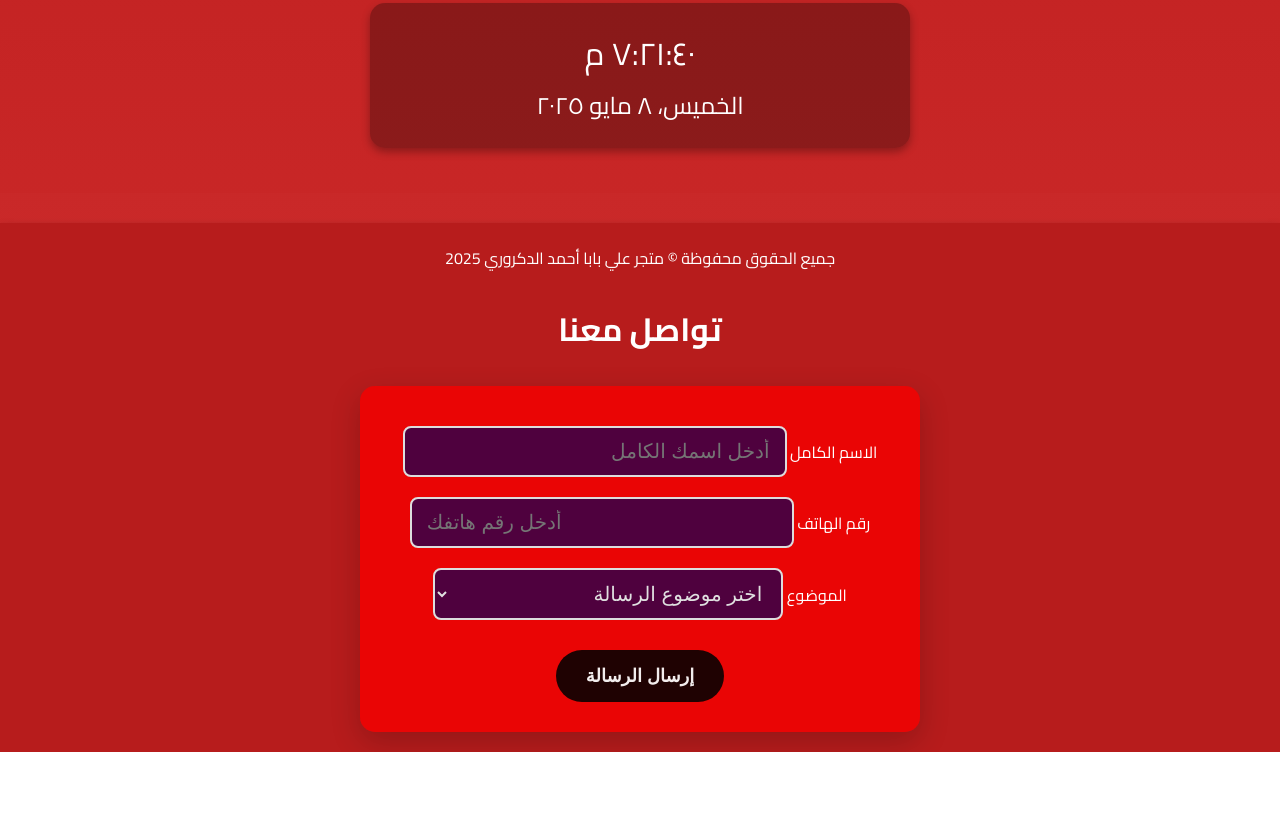
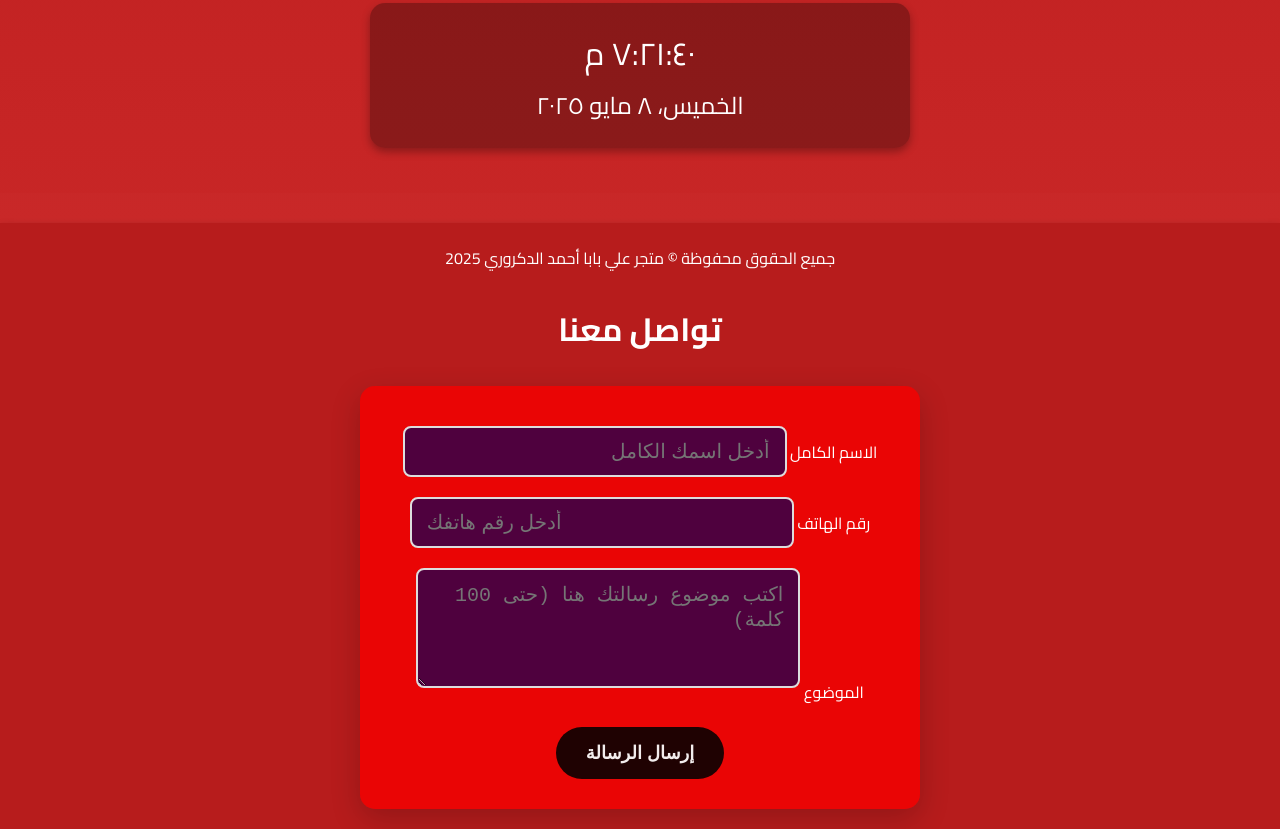
Before and after one commit to eldakrory2/potek, a plain HTML site: page index.html in a window 1280 px wide. Shown: the part 813-1642 px from the top of the page. Before the commit the page ends 1565 px from the top, so only its background shows below. Drawn offline with Linux system fonts and the light colour scheme; no server answers; some icons are missing.

Commit message:
Update index.html

```diff
--- a/index.html
+++ b/index.html
@@ -1009,13 +1009,7 @@
 
                     <div class="form-group">
                         <label for="subject">الموضوع</label>
-                    <select id="subject" name="subject" required>
-                        <option value="">اختر موضوع الرسالة</option>
-                        <option value="استفسار">استفسار</option>
-                        <option value="طلب عرض">طلب عرض</option>
-                        <option value="شكوى">شكوى</option>
-                        <option value="اقتراح">اقتراح</option>
-                    </select>
+<textarea id="subject" name="subject" placeholder="اكتب موضوع رسالتك هنا (حتى 100 كلمة)" maxlength="700" rows="4" required></textarea>
                     </div>
                     <button type="submit" class="submit-btn">إرسال الرسالة <i class="fas fa-paper-plane"></i></button>
                 </form>
```
Lines whose indentation alone changed are shown as unchanged.
